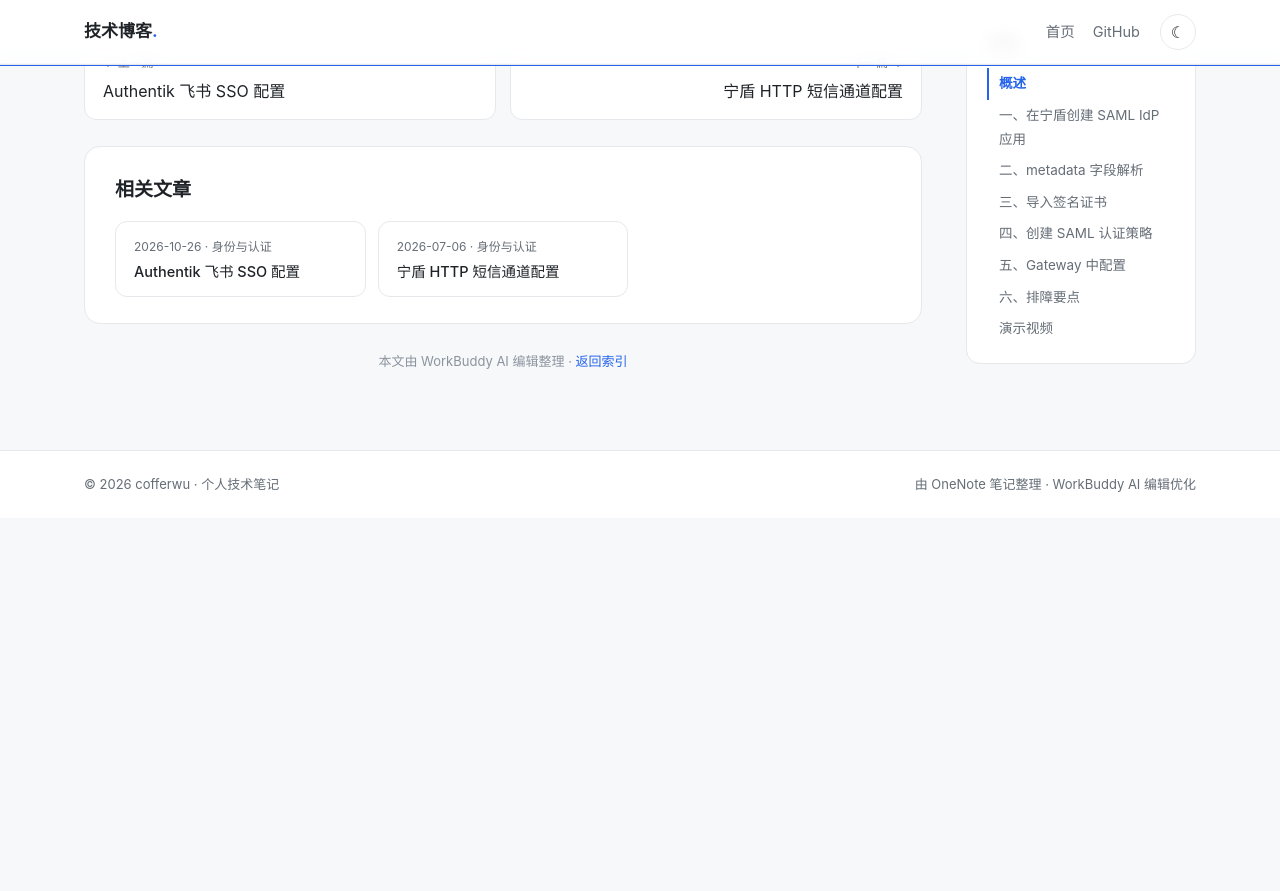
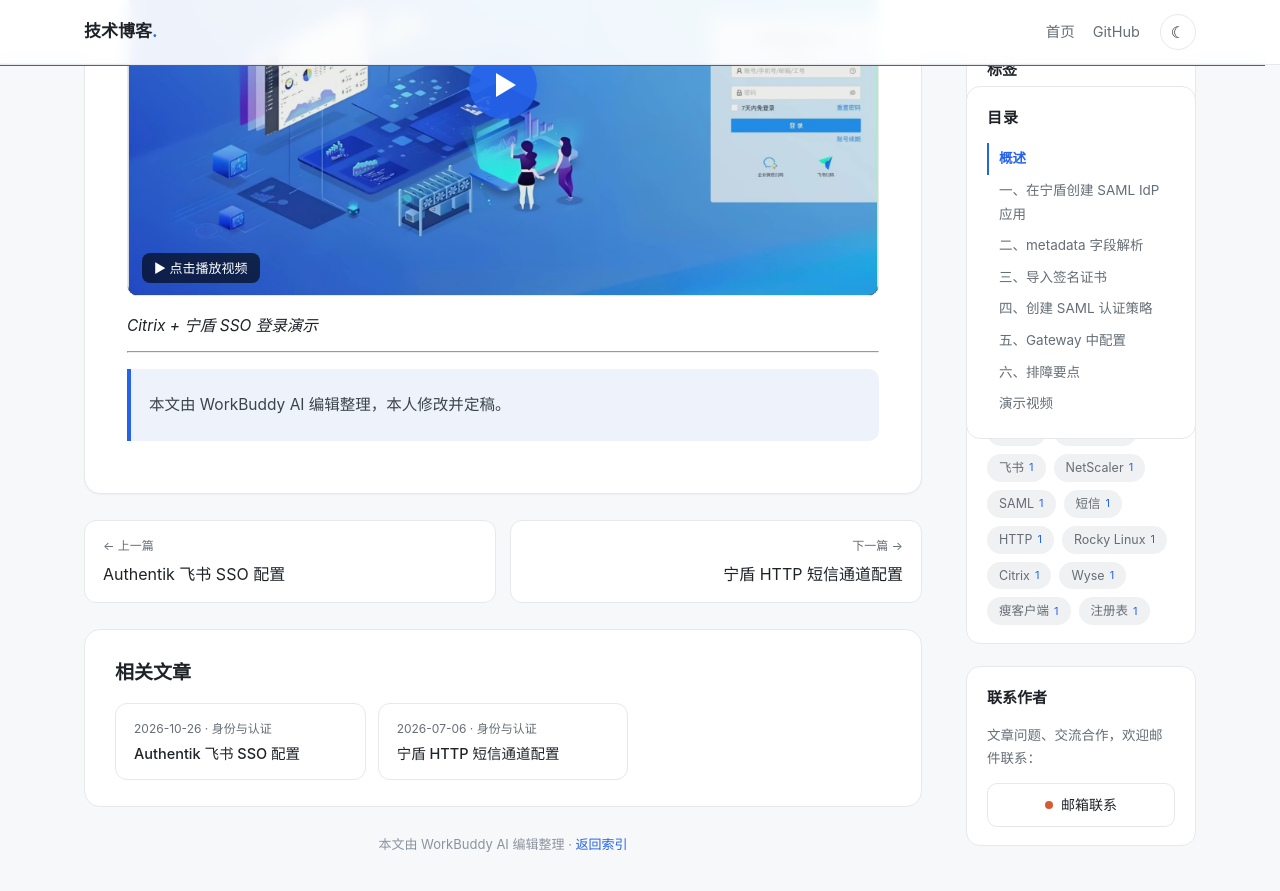
Before and after one commit to cofferwu/blog, a Jekyll site: the page built from ningdun-netscaler-saml-sso.md, in a window 1280 px wide and 900 px high, scrolled down 8390 px. Shown: the top 891 px of the window. Built offline with Jekyll 4.4.1, drawn with Linux system fonts in a browser that asks for light colours; before the commit the page ends 8908 px from its top, so only the background shows below that.

Commit message:
文末追加 Citrix + 宁盾 SSO 登录演示视频

```diff
--- a/ningdun-netscaler-saml-sso.md
+++ b/ningdun-netscaler-saml-sso.md
@@ -121,6 +121,10 @@ add authentication samlAction saml_action_polarsight \
 
 *企业微信扫码登录流程演示*
 
+<video poster="attachments/Citrix-ningdun-SSO-poster.jpg" controls preload="metadata" style="width:100%;border-radius:10px;border:1px solid #e6e8eb;" src="attachments/Citrix-ningdun-SSO.mp4"></video>
+
+*Citrix + 宁盾 SSO 登录演示*
+
 ---
 
 > 本文由 WorkBuddy AI 编辑整理，本人修改并定稿。
```
